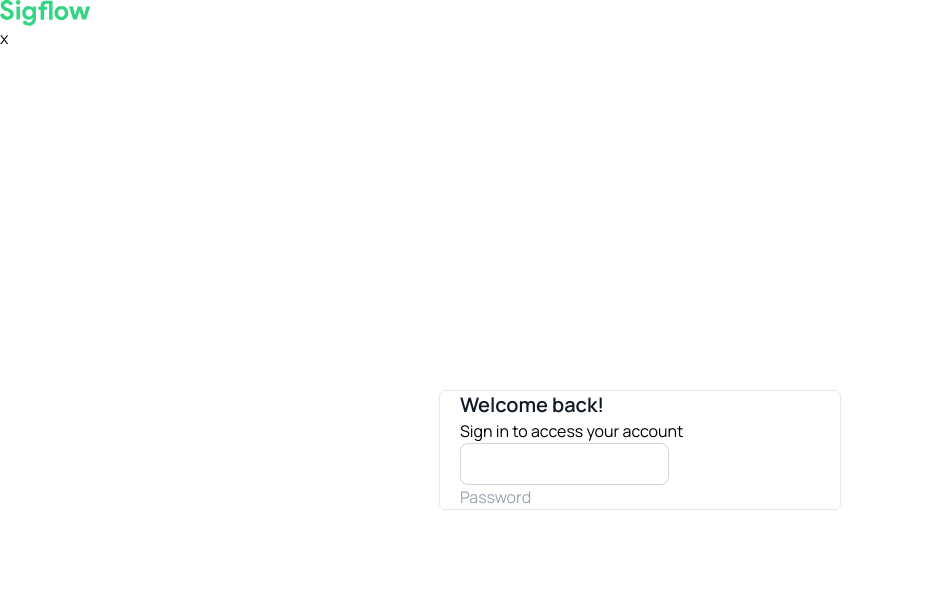
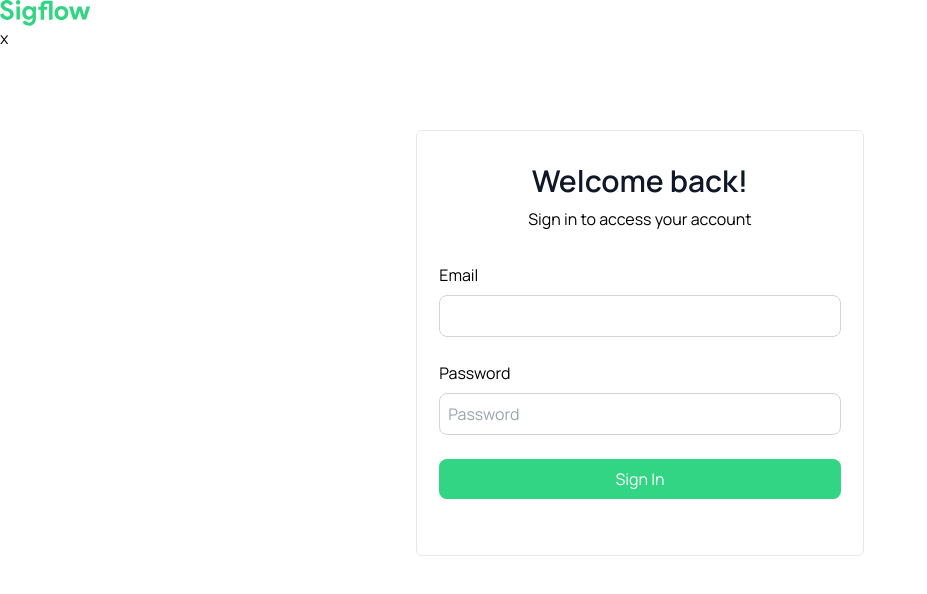
Before and after one commit to Sheriff-Oladimeji/sigFlow, a Next.js app: page / in a window 1280 px wide. Shown: the top 594 px of the page, without its empty margins (0-927 px from the left). Built offline with nearby package versions, Linux system fonts and the light colour scheme.

Commit message:
feat: modify files

```diff
--- a/package.json
+++ b/package.json
@@ -12,7 +12,8 @@
     "axios": "^1.5.1",
     "next": "13.5.4",
     "react": "^18",
-    "react-dom": "^18"
+    "react-dom": "^18",
+    "react-toastify": "^9.1.3"
   },
   "devDependencies": {
     "@types/node": "^20",
--- a/src/app/page.tsx
+++ b/src/app/page.tsx
@@ -4,16 +4,16 @@ import sigflow from "public/sigflow.svg";
 import { Login } from "@/components/Login";
 const page = () => {
   return (
-    <section>
+    <section className="w-full  ">
       <Image src={sigflow} alt="logo" />x{" "}
-      <section className="flex justify-center items-center h-screen">
-        <main className="border border-[#E6E7EC] rounded-md">
+      <section className=" w-[90%] sm:w-[65%] md:w-[50%] lg:w-[40%] xl:w-[35%] mx-auto mt-20">
+        <main className="border border-[#E6E7EC] rounded-md flex flex-col  py-8">
           <div className="w-[90%] mx-auto ">
-            <div>
-              <h2 className="text-xl text-dark font-semibold">Welcome back!</h2>
+            <div className="flex flex-col items-center gap-2 mb-8">
+              <h2 className="text-3xl text-dark font-semibold">Welcome back!</h2>
               <p>Sign in to access your account</p>
             </div>
-            <Login/>
+            <Login />
           </div>
         </main>
       </section>
--- a/src/components/Login.tsx
+++ b/src/components/Login.tsx
@@ -1,23 +1,85 @@
-"use client"
+"use client";
+import axios from "axios";
 import React, { useState } from "react";
-import axios from "axios";
+import { ToastContainer, toast } from "react-toastify";
+import "react-toastify/dist/ReactToastify.css";
 export const Login = () => {
   const [email, setEmail] = useState("");
   const [password, setPassword] = useState("");
+
+  const handleLogin = async (e: { preventDefault: () => void }) => {
+    e.preventDefault();
+    if (email === "" || password === "") {
+      toast.warn("Please enter your  password and email", {
+        position: "top-right",
+        autoClose: 5000,
+        hideProgressBar: false,
+        closeOnClick: true,
+        pauseOnHover: true,
+        draggable: true,
+        progress: undefined,
+        theme: "light",
+      });
+    } else {
+      try {
+        const response = await axios.post(
+          "https://sig-staging-api-a4c37da3d933.herokuapp.com/auth/login",
+          { email, password }
+        );
+        toast.success("Login successful", {
+          position: "top-right",
+          autoClose: 5000,
+          hideProgressBar: false,
+          closeOnClick: true,
+          pauseOnHover: true,
+          draggable: true,
+          progress: undefined,
+          theme: "light",
+        });
+      } catch (error) {
+        console.error(error);
+        toast.error("Something went wrong", {
+          position: "top-right",
+          autoClose: 5000,
+          hideProgressBar: false,
+          closeOnClick: true,
+          pauseOnHover: true,
+          draggable: true,
+          progress: undefined,
+          theme: "light",
+        });
+      }
+    }
+  };
+
   return (
-    <form>
+    <form className="flex flex-col gap-6" onSubmit={handleLogin}>
+      <div className="flex flex-col gap-2">
+        <label htmlFor="email">Email</label>
         <input
           type="email"
           value={email}
           onChange={(e) => setEmail(e.target.value)}
-              className="p-2  border border-gray-300 rounded-lg"
+          className="p-2 border border-gray-300 rounded-lg w-full focus:outline-none focus:bg-transparent"
         />
+      </div>
+      <div className="flex flex-col gap-2">
+        <label htmlFor="password">Password</label>
         <input
           type="password"
           placeholder="Password"
           value={password}
+          className="p-2 border border-gray-300 rounded-lg w-full focus:outline-none focus:bg-transparent"
           onChange={(e) => setPassword(e.target.value)}
         />
+      </div>
+      <button
+        className="rounded-lg w-full bg-green text-white p-2"
+        type="submit"
+      >
+        Sign In
+      </button>
+      <ToastContainer />
     </form>
   );
 };
```
Also changed, not shown: 1 other file (tests, documents, lock files or other folders). Lines whose indentation alone changed are shown as unchanged.
